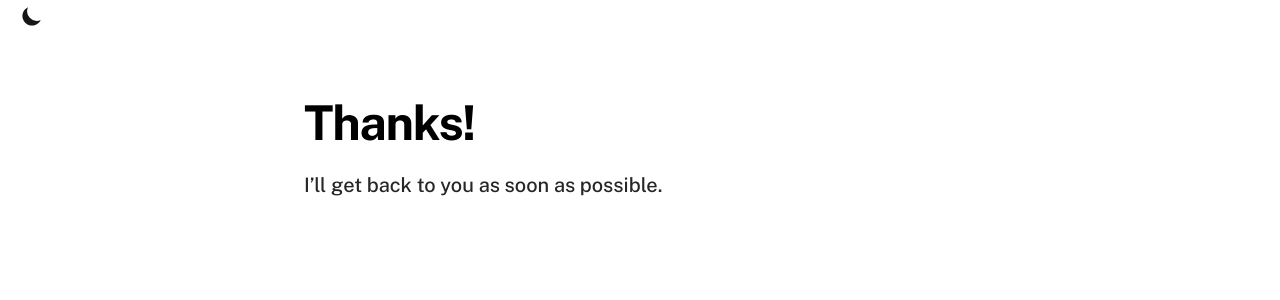
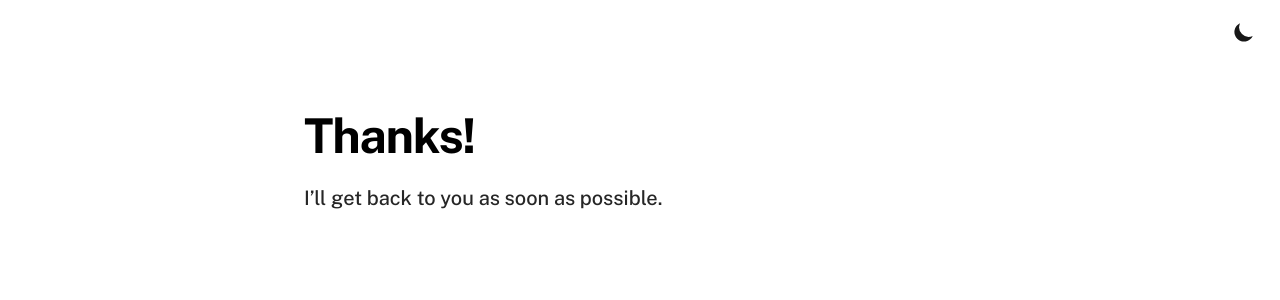
Before and after one commit to timfee/meet, a Next.js app: page /confirmation in a window 1280 px wide. Shown: the top 300 px of the page. Built offline with nearby package versions, Linux system fonts and the light colour scheme.

Commit message:
feat: Add ThemeSwitch to _app.tsx

```diff
--- a/pages/_app.tsx
+++ b/pages/_app.tsx
@@ -41,8 +41,9 @@ export default function App({ Component, pageProps }: AppProps) {
             font-family: ${public_sans.style.fontFamily};
           }
         `}</style>
-
+        <nav className="w-screen flex justify-end pr-4 pt-4">
           <ThemeSwitch />
+        </nav>
         <Component {...pageProps} />
       </ThemeProvider>
     </>
```
Lines whose indentation alone changed are shown as unchanged.
